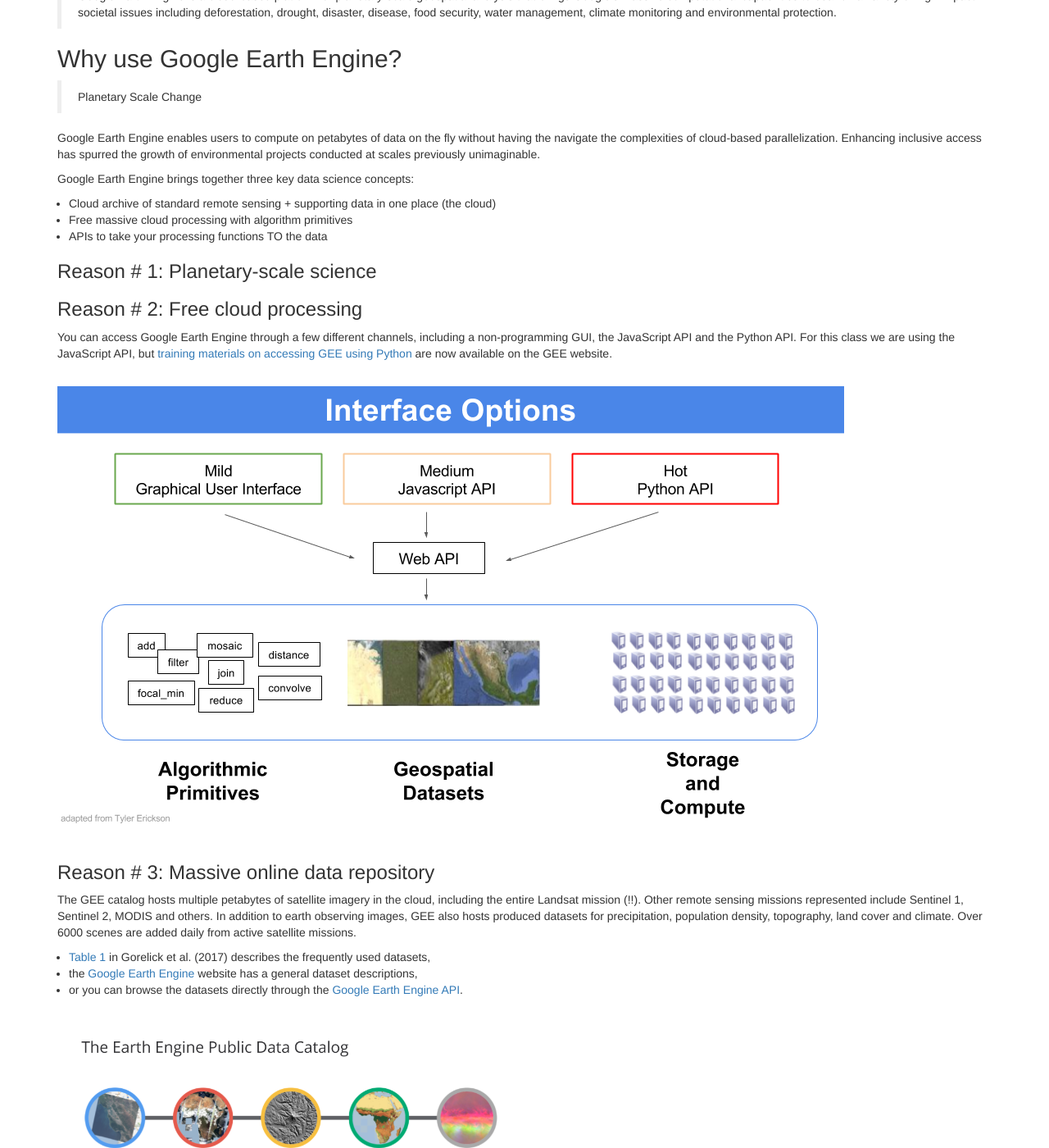
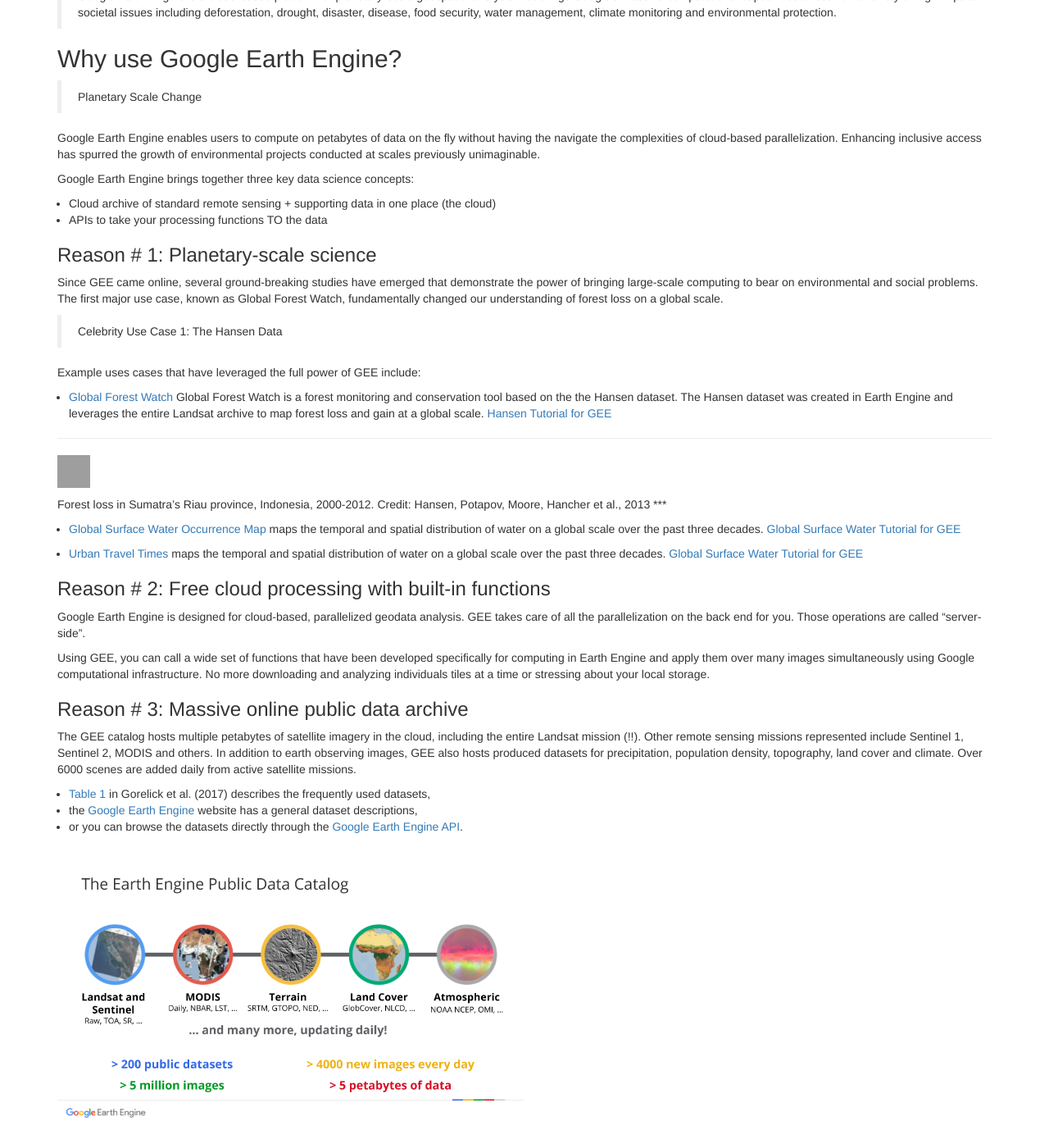
Before and after one commit to geohackweek/GoogleEarthEngine, a Jekyll site: the page built from _episodes/01-introduction.md, in a window 1280 px wide and 1400 px high, scrolled down 475 px. Shown: the whole window at 82% size. Built offline with Jekyll 4.4.1, drawn with Linux system fonts in a browser that asks for light colours; some of the changed text lies outside the part shown; grey boxes are pictures that could not be loaded.

Commit message:
resized gif

```diff
--- a/_episodes/01-introduction.md
+++ b/_episodes/01-introduction.md
@@ -34,22 +34,39 @@ Google Earth Engine enables users to compute on petabytes of data on the fly wit
 
 Google Earth Engine brings together three key data science concepts:
  - Cloud archive of standard remote sensing + supporting data in one place (the cloud)
- - Free massive cloud processing with algorithm primitives
  - APIs to take your processing functions TO the data
 
 ### Reason # 1: Planetary-scale science
 
+Since GEE came online, several ground-breaking studies have emerged that
+demonstrate the power of bringing large-scale computing to bear on environmental and social problems. The first major use case, known as Global Forest Watch, fundamentally changed our understanding of forest loss on a global scale.
 
 
-### Reason # 2: Free cloud processing
+> Celebrity Use Case 1: The Hansen Data
 
-You can access Google Earth Engine through a few different channels, including a non-programming GUI, the JavaScript API and the Python API. For this class we are using the JavaScript API, but [training materials on accessing GEE using Python](https://developers.google.com/earth-engine/python_install) are now available on the GEE website.
+ Example uses cases that have leveraged the full power of GEE include:
 
-<br>
-<img src="../fig/01_GEEinterfaces.png" border = "10">
-<br><br>
+- [Global Forest Watch](http://www.globalforestwatch.org/) Global Forest Watch is a forest monitoring and conservation tool based on the the Hansen dataset. The Hansen dataset was created in Earth Engine and leverages the entire Landsat archive to map forest loss and gain at a global scale. [Hansen Tutorial for GEE](https://developers.google.com/earth-engine/tutorial_forest_01)
 
-### Reason # 3: Massive online data repository
+***
+
+<img src="https://3c1703fe8d.site.internapcdn.net/newman/gfx/news/hires/2013/76fuygfd.gif" width="40" height="40" />
+
+
+Forest loss in Sumatra's Riau province, Indonesia, 2000-2012. Credit: Hansen, Potapov, Moore, Hancher et al., 2013
+***
+
+- [Global Surface Water Occurrence Map](https://global-surface-water.appspot.com/) maps the temporal and spatial distribution of water on a global scale over the past three decades. [Global Surface Water Tutorial for GEE](https://developers.google.com/earth-engine/tutorial_global_surface_water_01)
+
+- [Urban Travel Times](https://global-surface-water.appspot.com/) maps the temporal and spatial distribution of water on a global scale over the past three decades. [Global Surface Water Tutorial for GEE](https://developers.google.com/earth-engine/tutorial_global_surface_water_01)
+
+### Reason # 2: Free cloud processing with built-in functions
+
+Google Earth Engine is designed for cloud-based, parallelized geodata analysis. GEE takes care of all the parallelization on the back end for you. Those operations are called "server-side".
+
+Using GEE, you can call a wide set of functions that have been developed specifically for computing in Earth Engine and apply them over many images simultaneously using Google computational infrastructure. No more downloading and analyzing individuals tiles at a time or stressing about your local storage.
+
+### Reason # 3: Massive online public data archive
 
 The GEE catalog hosts multiple petabytes of satellite imagery in the cloud, including the entire Landsat mission (!!). Other remote sensing missions represented include Sentinel 1, Sentinel 2, MODIS and others. In addition to earth observing images, GEE also hosts produced datasets for precipitation, population density, topography, land cover and climate. Over 6000 scenes are added daily from active satellite missions.
 - [Table 1](http://www.sciencedirect.com/science/article/pii/S0034425717302900) in Gorelick et al. (2017) describes the frequently used datasets,
@@ -62,38 +79,33 @@ The GEE catalog hosts multiple petabytes of satellite imagery in the cloud, incl
 
 ### Reason # 4: Upload your own data
 
-Users can also recommend datasets from the Javascript API Code Editor window by going the *Help* button on the top right and selecting *Suggest a dataset*.
+You can upload your own vector and raster data to the platform. You can also recommend datasets from the Javascript API Code Editor window by going the *Help* button on the top right and selecting *Suggest a dataset*.
 
 <br>
 <img src="../fig/01_datasetsuggest.png" border = "10">
 <br><br>
 
-### Reason # 5: Let them take care of version control and parallelization
+### Reason # 5: Let them take care of version control
 
-GEE will back up on your code in a git repository without you having to think about it. GEE can also store your data and when you ask it to do a computation it will take care of all the parallelization on the back end for you. Those operations are called "server-side".
+GEE will back up on your code in a git repository without you having to think about it. You can share those repositories with other users and view older versions of scripts easily from the Code Editor.
+
+
+### Reason # 6: Flexible access through APIS
+
+The GEE development team has worked hard to make GEE easy to access for a variety of different user types. Google Earth Engine can be accessed through a few different channels, including a non-programming GUI, the JavaScript API and the Python API.
+
+For this class we are using the JavaScript API, but [training materials on accessing GEE using Python](https://developers.google.com/earth-engine/python_install) are now available on the GEE website.
+
+<br>
+<img src="../fig/01_GEEinterfaces.png" border = "10">
+<br><br>
 
 ## How does it work?
 
 
 
-## Glam Use Cases
 
-> Celebrity Use Case 1: The Hansen Data
 
- Example uses cases that have leveraged the full power of GEE include:
-
-- [Global Forest Watch](http://www.globalforestwatch.org/) Global Forest Watch is a forest monitoring and conservation tool based on the the Hansen dataset. The Hansen dataset was created in Earth Engine and leverages the entire Landsat archive to map forest loss and gain at a global scale. [Hansen Tutorial for GEE](https://developers.google.com/earth-engine/tutorial_forest_01)
-
-***
-
-![alt text](https://3c1703fe8d.site.internapcdn.net/newman/gfx/news/hires/2013/76fuygfd.gif)
-
-Forest loss in Sumatra's Riau province, Indonesia, 2000-2012. Credit: Hansen, Potapov, Moore, Hancher et al., 2013
-***
-
-- [Global Surface Water Occurrence Map](https://global-surface-water.appspot.com/) maps the temporal and spatial distribution of water on a global scale over the past three decades. [Global Surface Water Tutorial for GEE](https://developers.google.com/earth-engine/tutorial_global_surface_water_01)
-
-- [Urban Travel Times](https://global-surface-water.appspot.com/) maps the temporal and spatial distribution of water on a global scale over the past three decades. [Global Surface Water Tutorial for GEE](https://developers.google.com/earth-engine/tutorial_global_surface_water_01)
 
 On the scale of one particular research problem, other use cases might include:
 
```
